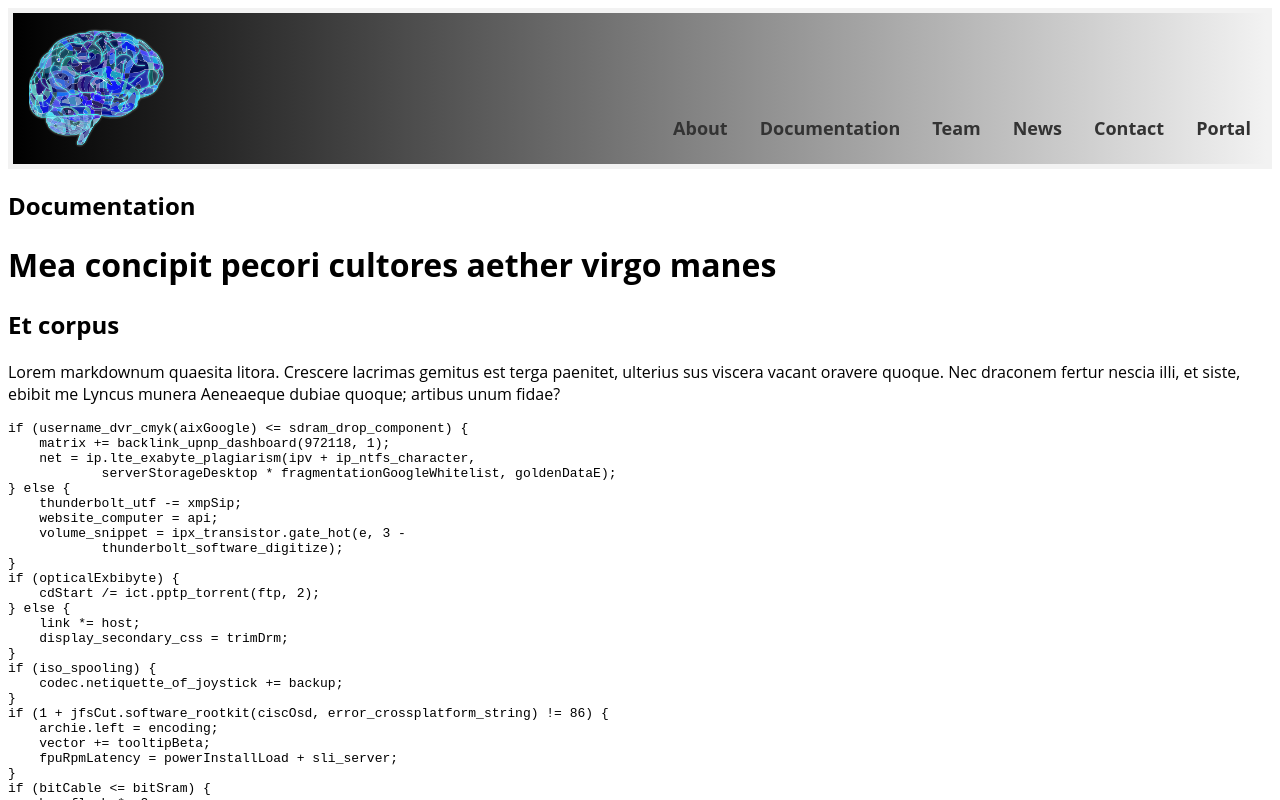
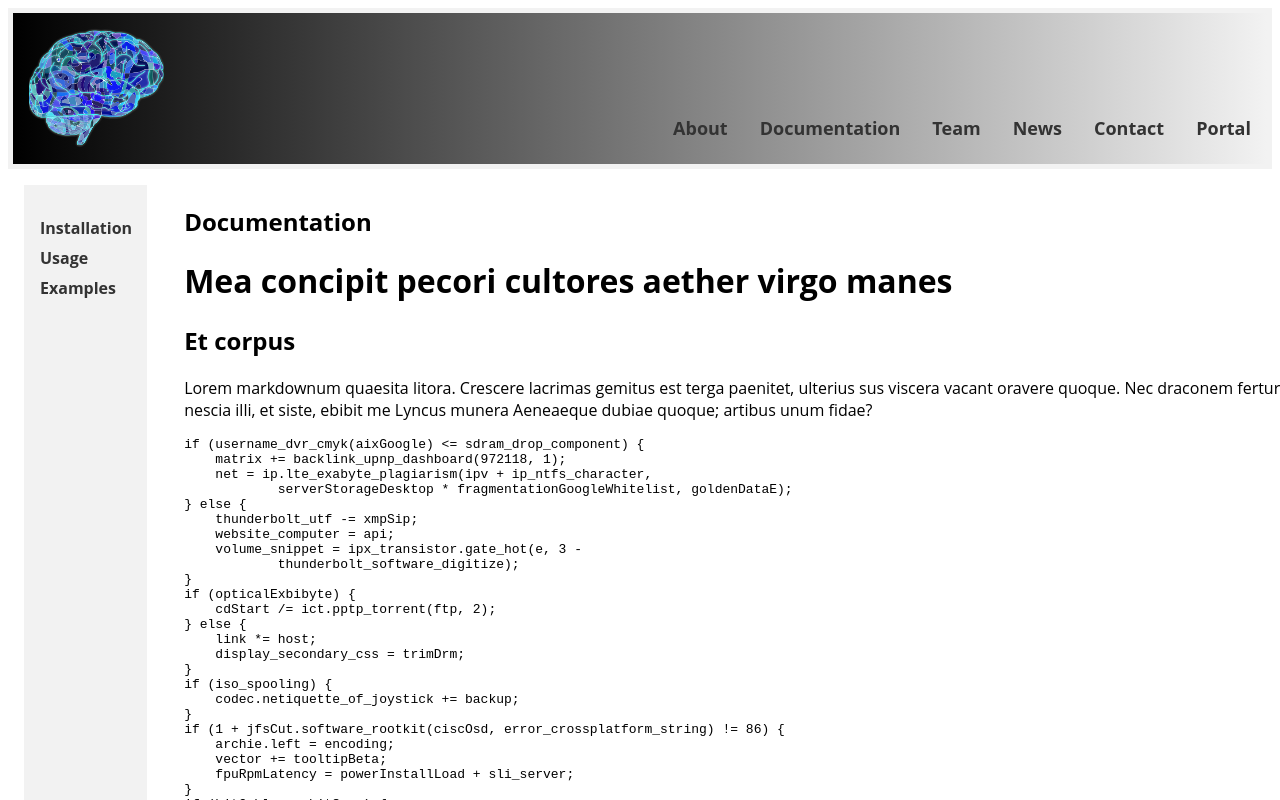
Before and after one commit to CBICA/NiChart_Website, a Next.js app: page /documentation in a window 1280 px wide. Shown: the top 800 px of the page. Built offline with nearby package versions, Linux system fonts and the light colour scheme.

Commit message:
Init sidebar for documentation, more work is needed

```diff
--- /dev/null
+++ b/components/Documentation/Sidebar.js
@@ -0,0 +1,26 @@
+import React from 'react';
+import styles from '/styles/Sidebar.module.css';
+
+const Sidebar = () => {
+  // Add logic for foldable sections and navigation here if needed
+
+  return (
+    <aside className={styles.sidebar}>
+      <nav>
+        <ul>
+          <li>
+            <a href="#installation">Installation</a>
+          </li>
+          <li>
+            <a href="#usage">Usage</a>
+          </li>
+          <li>
+            <a href="#examples">Examples</a>
+          </li>
+        </ul>
+      </nav>
+    </aside>
+  );
+};
+
+export default Sidebar;
--- a/pages/documentation.js
+++ b/pages/documentation.js
@@ -1,8 +1,11 @@
 import {React, useState, useEffect} from 'react';
+import Head from 'next/head';
 import Header from '../components/Layout/Header';
 import Footer from '../components/Layout/Footer';
+import Favicons from '../components/Favicons/Favicons';
+import Sidebar from '../components/Documentation/Sidebar';
+import ReactMarkdown from 'react-markdown';
 import styles from '../styles/Documentation.module.css';
-import ReactMarkdown from 'react-markdown';
 
 const Documentation = () => {
     const [markdownContent, setMarkdownContent] = useState('');
@@ -14,13 +17,20 @@ const Documentation = () => {
     }, []);
 
     return (
-      <div>
+      <div className={styles.container}>
+        <Head>
+            <title>NiChart | Documentation</title>
+            <Favicons />
+        </Head>
         <Header />
-        <div className={styles.documentation_page}>
-          <h2>Documentation</h2>
-          <div className={styles.documentation_container}>
-            <ReactMarkdown>{markdownContent}</ReactMarkdown>
-          </div>
+        <div className={styles.documentationPage}>
+            <Sidebar />
+            <div >
+                <h2>Documentation</h2>
+                <div className={styles.documentation_container}>
+                    <ReactMarkdown>{markdownContent}</ReactMarkdown>
+                </div>
+            </div>
         </div>
         <Footer />
       </div>
--- a/styles/Documentation.module.css
+++ b/styles/Documentation.module.css
@@ -1,7 +1,7 @@
 .container {
   display:grid;
+  grid-template-columns:100%;
   grid-template-rows:auto 1fr auto;
-  grid-template-columns:100%;
 
   /* fallback height */
   min-height:100vh;
@@ -10,10 +10,15 @@
   min-height:100svh;
 }
 
-.documentation_page {
-
+.documentationPage {
+  display:block;
+  padding: 1rem;
 }
 
-.documentation_container {
-
+@media (min-width:768px) {
+  .documentationPage  {
+    display: grid;
+    grid-template-columns: 10% 90%;
+    gap: 3%;
+  }
 }
--- /dev/null
+++ b/styles/Sidebar.module.css
@@ -0,0 +1,23 @@
+.sidebar {
+    background-color: #f2f2f2;
+    padding: 1rem;
+  }
+
+  .sidebar ul {
+    list-style-type: none;
+    padding: 0;
+  }
+
+  .sidebar li {
+    margin-bottom: 0.5rem;
+  }
+
+  .sidebar a {
+    text-decoration: none;
+    color: #333;
+    font-weight: bold;
+  }
+
+  .sidebar a:hover {
+    text-decoration: underline;
+  }
```
